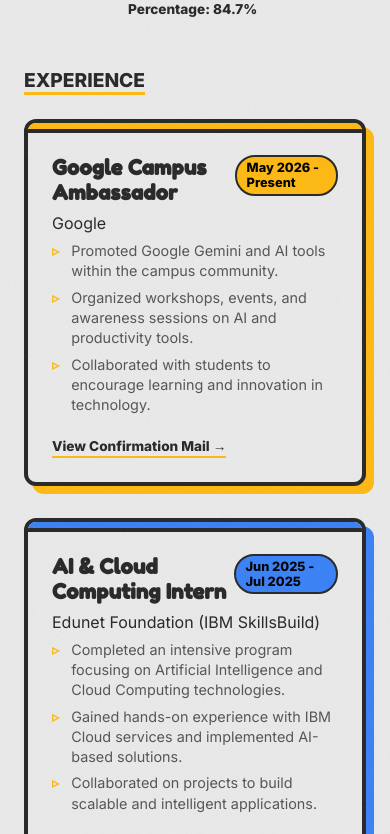
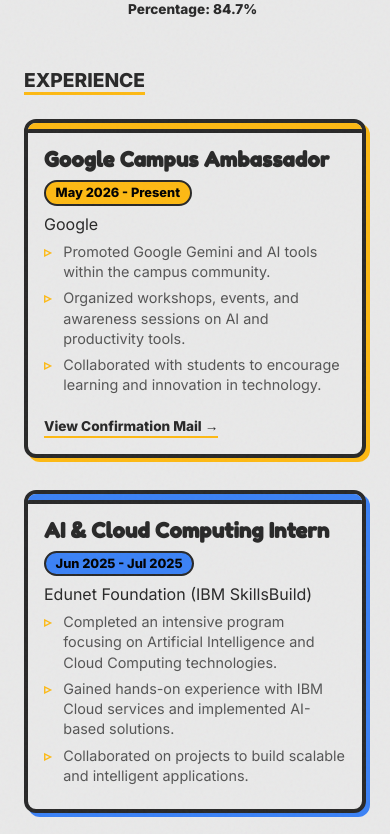
Before and after one commit to rohitmandal2004/Portfolio, a React (Vite) app: page / in a window 390 px wide. Shown: the part 2887-3721 px from the top of the page. Built offline with nearby package versions, Linux system fonts and the light colour scheme.

Commit message:
update in UI

```diff
--- a/src/components/About.css
+++ b/src/components/About.css
@@ -409,4 +409,18 @@
   .qr-placeholder { margin: 0 auto; }
   .timeline-container { padding-left: 1rem; }
   .timeline-dot { left: -1rem; }
+
+  /* Fix Experience cards overflow on mobile */
+  .exp-header {
+    flex-direction: column;
+    gap: 0.5rem;
+  }
+  .neo-exp-card {
+    padding: 1rem;
+    box-shadow: 4px 4px 0 var(--card-color, var(--accent-color));
+  }
+  .neo-exp-card:hover {
+    transform: translate(-2px, -2px);
+    box-shadow: 6px 6px 0 var(--card-color, var(--accent-color));
+  }
 }
--- a/src/components/Projects.css
+++ b/src/components/Projects.css
@@ -262,3 +262,20 @@
     opacity: 0;
   }
 }
+
+@media (max-width: 768px) {
+  .arcade-text {
+    font-size: 3.5rem;
+    letter-spacing: 2px;
+  }
+  .arcade-loading-bar {
+    width: 80%;
+    max-width: 300px;
+  }
+}
+
+@media (max-width: 480px) {
+  .arcade-text {
+    font-size: 2.2rem;
+  }
+}
```
